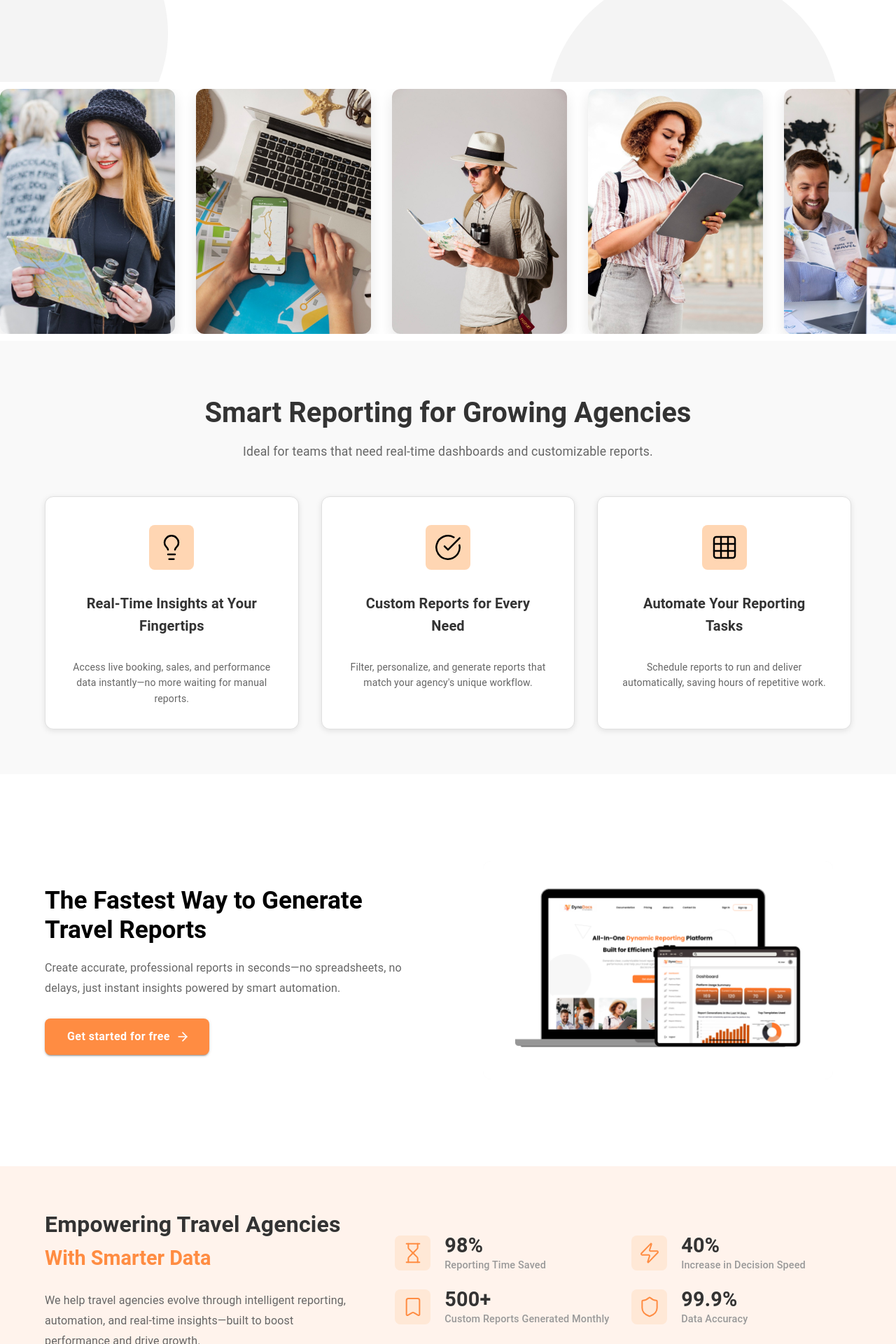
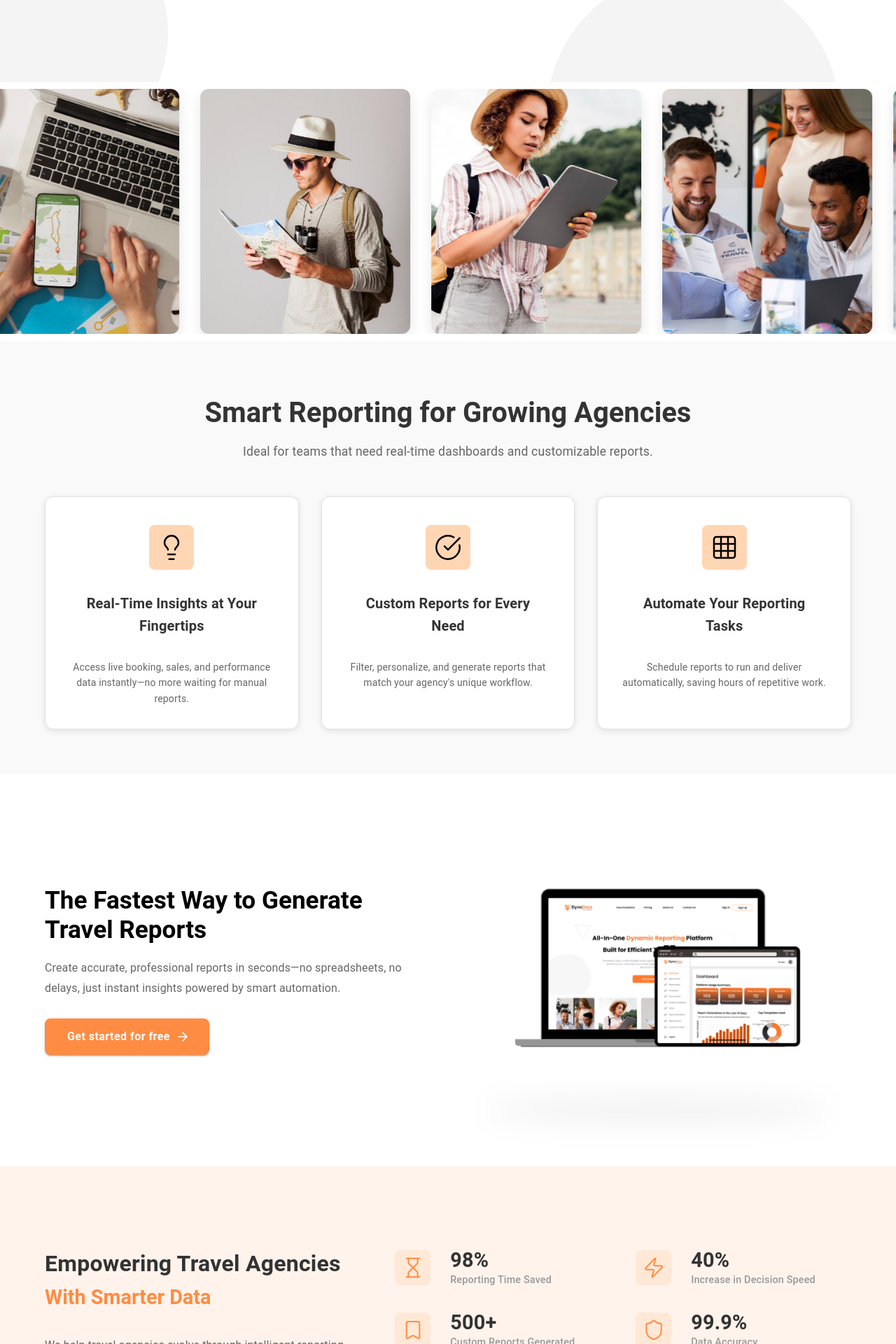
Before and after one commit to LDTECHSL/dyno-docs, a React (Vite) app in the folder dyno-docs-ui/: page / in a window 1280 px wide. Shown: the part 480-2400 px from the top of the page at 70% size. Built offline with nearby package versions, Linux system fonts and the light colour scheme.

Commit message:
Add AOS library for animations and enhance UI components with AOS attributes

```diff
--- a/dyno-docs-ui/package.json
+++ b/dyno-docs-ui/package.json
@@ -14,6 +14,7 @@
     "@emotion/styled": "^11.14.1",
     "@mui/icons-material": "^7.3.6",
     "@mui/material": "^7.3.6",
+    "aos": "^2.3.4",
     "axios": "^1.13.2",
     "lucide-react": "^0.561.0",
     "react": "^19.2.0",
@@ -23,6 +24,7 @@
   },
   "devDependencies": {
     "@eslint/js": "^9.39.1",
+    "@types/aos": "^3.0.7",
     "@types/node": "^24.10.0",
     "@types/react": "^19.2.2",
     "@types/react-dom": "^19.2.2",
--- a/dyno-docs-ui/src/App.tsx
+++ b/dyno-docs-ui/src/App.tsx
@@ -1,10 +1,16 @@
+import { useEffect } from "react"
 import { Route, Routes } from "react-router-dom"
+import AOS from "aos"
+import "aos/dist/aos.css"
 import Home from "./pages/Home"
 import Dashboard from "./pages/Dashboard"
 import AgencyData from "./pages/AgencyData"
 import Toast from "./components/Toast"
 
 function App() {
+  useEffect(() => {
+    AOS.init({ duration: 900, once: true, easing: "ease-out-cubic" })
+  }, [])
 
   return (
     <>
--- a/dyno-docs-ui/src/components/CTASection.tsx
+++ b/dyno-docs-ui/src/components/CTASection.tsx
@@ -23,6 +23,7 @@ const CTASection = () => {
                   fontSize: { xs: "1.8rem", md: "2.2rem" },
                   lineHeight: 1.2,
                 }}
+                data-aos="fade-right"
               >
                 The Fastest Way to Generate Travel Reports
               </Typography>
@@ -34,6 +35,7 @@ const CTASection = () => {
                   fontSize: { xs: "0.95rem", md: "1rem" },
                   mb: 3.5,
                 }}
+                data-aos="fade-right"
               >
                 Create accurate, professional reports in seconds—no spreadsheets,
                 no delays, just instant insights powered by smart automation.
@@ -56,6 +58,7 @@ const CTASection = () => {
                     transform: "translateX(4px)",
                   },
                 }}
+                data-aos="fade-right"
               >
                 Get started for free
               </Button>
@@ -72,6 +75,7 @@ const CTASection = () => {
                 alignItems: "center",
                 minHeight: { xs: "300px", md: "400px" },
               }}
+              data-aos="fade-left"
             >
               {/* Placeholder for dashboard image */}
               <Box
--- a/dyno-docs-ui/src/components/FeaturesSection.tsx
+++ b/dyno-docs-ui/src/components/FeaturesSection.tsx
@@ -37,6 +37,7 @@ const FeaturesSection = () => {
               mt: 2,
               fontSize: { xs: "1.8rem", md: "2.5rem" },
             }}
+            data-aos="fade-up"
           >
             Smart Reporting for Growing Agencies
           </Typography>
@@ -48,6 +49,7 @@ const FeaturesSection = () => {
               maxWidth: "600px",
               mx: "auto",
             }}
+            data-aos="fade-up"
           >
             Ideal for teams that need real-time dashboards and customizable
             reports.
@@ -74,6 +76,8 @@ const FeaturesSection = () => {
                       transform: "translateY(-4px)",
                     },
                   }}
+                  data-aos="fade-up"
+                  data-aos-delay={index * 100}
                 >
                   <CardContent
                     sx={{
--- a/dyno-docs-ui/src/components/HeroImageSlider.tsx
+++ b/dyno-docs-ui/src/components/HeroImageSlider.tsx
@@ -14,16 +14,20 @@ export default function HeroImageSlider() {
     image5,
   ];
 
+  const loopedImages = [...images, ...images, ...images];
+
   return (
     <div className="slider-container">
-    {images.map((imgSrc, index) => (
+      <div className="slider-track">
+        {loopedImages.map((imgSrc, index) => (
           <img
             key={index}
             src={imgSrc}
-        alt={`Slide ${index + 1}`}
+            alt={`Slide ${index % images.length + 1}`}
             className="slider-image"
           />
         ))}
       </div>
+    </div>
   );
 }
--- a/dyno-docs-ui/src/components/StatsSection.tsx
+++ b/dyno-docs-ui/src/components/StatsSection.tsx
@@ -1,41 +1,101 @@
+import { useEffect, useMemo, useRef, useState } from "react";
 import { Container, Grid, Box, Typography } from "@mui/material";
 import { Hourglass, Zap, Bookmark, Shield } from "lucide-react";
 
 const StatsSection = () => {
-  const stats = [
+  const stats = useMemo(
+    () => [
       {
         icon: Hourglass,
-      value: "98%",
+        value: 98,
+        suffix: "%",
         label: "Reporting Time Saved",
       },
       {
         icon: Zap,
-      value: "40%",
+        value: 40,
+        suffix: "%",
         label: "Increase in Decision Speed",
       },
       {
         icon: Bookmark,
-      value: "500+",
+        value: 500,
+        suffix: "+",
         label: "Custom Reports Generated Monthly",
       },
       {
         icon: Shield,
-      value: "99.9%",
+        value: 99.9,
+        suffix: "%",
         label: "Data Accuracy",
       },
-  ];
+    ],
+    [],
+  );
+
+  const [counts, setCounts] = useState<number[]>(() => stats.map(() => 0));
+  const cardRefs = useRef<(HTMLDivElement | null)[]>([]);
+  const animatedSet = useRef<Set<number>>(new Set());
+
+  useEffect(() => {
+    const animateValue = (index: number, target: number, duration = 1400) => {
+      const start = performance.now();
+
+      const step = (timestamp: number) => {
+        const progress = Math.min((timestamp - start) / duration, 1);
+        const eased = 1 - Math.pow(1 - progress, 3); // easeOutCubic for a smooth finish
+        const current = target * eased;
+
+        setCounts((prev) => {
+          const next = [...prev];
+          next[index] = current;
+          return next;
+        });
+
+        if (progress < 1) {
+          requestAnimationFrame(step);
+        }
+      };
+
+      requestAnimationFrame(step);
+    };
+
+    const observer = new IntersectionObserver(
+      (entries) => {
+        entries.forEach((entry) => {
+          if (!entry.isIntersecting) return;
+          const index = Number(entry.target.getAttribute("data-stat-index"));
+          if (Number.isNaN(index)) return;
+          if (animatedSet.current.has(index)) return;
+
+          animatedSet.current.add(index);
+          animateValue(index, stats[index].value);
+        });
+      },
+      { threshold: 0.35 },
+    );
+
+    cardRefs.current.forEach((card, index) => {
+      if (card) {
+        card.setAttribute("data-stat-index", String(index));
+        observer.observe(card);
+      }
+    });
+
+    return () => observer.disconnect();
+  }, [stats]);
 
   return (
-    <Box sx={{ py: 8, bgcolor: "#ff7b2e17", px: { xs: 2, md: 5 } }}>
+    <Box sx={{ py: 15, bgcolor: "#ff7b2e17", px: { xs: 2, md: 5 } }}>
       <Container maxWidth="lg">
         <Grid
           container
           spacing={{ xs: 4, md: 6 }}
-          alignItems="center"
+          alignItems="stretch"
         >
           {/* Left Content */}
           <Grid size={{ xs: 12, md: 5 }}>
-            <Box>
+            <Box data-aos="fade-right">
               <Typography
                 variant="h4"
                 sx={{
@@ -52,7 +112,7 @@ const StatsSection = () => {
                 sx={{
                   color: "#FF8C42",
                   fontWeight: "bold",
-                  mb: 3.5,
+                  mb: 4.5,
                   fontSize: { xs: "1.3rem", md: "1.8rem" },
                 }}
               >
@@ -75,16 +135,29 @@ const StatsSection = () => {
 
           {/* Right Stats Grid */}
           <Grid size={{ xs: 12, md: 7 }}>
-            <Grid container spacing={{ xs: 2.5, md: 3 }}>
+            <Grid container spacing={{ xs: 3.5, md: 4.5 }}>
               {stats.map((stat, index) => {
                 const IconComponent = stat.icon;
+                const isDecimal = stat.value % 1 !== 0;
+                const displayValue = isDecimal
+                  ? counts[index].toFixed(1)
+                  : Math.round(counts[index]).toLocaleString();
+
                 return (
-                  <Grid size={{ xs: 12, sm: 6 }} key={index}>
+                  <Grid
+                    size={{ xs: 12, sm: 6 }}
+                    key={index}
+                    data-aos="fade-up"
+                    data-aos-delay={index * 120}
+                  >
                     <Box
+                      ref={(el) => {
+                        cardRefs.current[index] = el as HTMLDivElement | null;
+                      }}
                       sx={{
                         display: "flex",
                         alignItems: "flex-start",
-                        gap: 2.5,
+                        gap: 3.5,
                       }}
                     >
                       {/* Icon Container */}
@@ -120,7 +193,8 @@ const StatsSection = () => {
                             mb: 0.5,
                           }}
                         >
-                          {stat.value}
+                          {displayValue}
+                          {stat.suffix}
                         </Typography>
                         <Typography
                           variant="body2"
--- a/dyno-docs-ui/src/styles/footer.css
+++ b/dyno-docs-ui/src/styles/footer.css
@@ -4,7 +4,7 @@
     border-radius: 20px;
     margin: 20px auto;
     width: 98%;
-    max-width: 1400px;
+    max-width: 1500px;
 }
 
 .footer-top {
--- a/dyno-docs-ui/src/styles/hero.css
+++ b/dyno-docs-ui/src/styles/hero.css
@@ -174,10 +174,18 @@
   width: 100%;
   margin: 10px auto;
   position: relative;
-  text-align: center;
+  overflow: hidden;
+}
+
+.slider-track {
   display: flex;
   gap: 30px;
-  overflow-x: auto;
+  width: max-content;
+  animation: slide-left 40s linear infinite;
+}
+
+.slider-container:hover .slider-track {
+  animation-play-state: paused;
 }
 
 .slider-image {
@@ -186,6 +194,11 @@
   border-radius: 12px;
   object-fit: cover;
   box-shadow: 0 8px 20px rgba(0,0,0,0.1);
+}
+
+@keyframes slide-left {
+  from { transform: translateX(0); }
+  to { transform: translateX(-50%); }
 }
 
 /* Dots */
```
Also changed, not shown: 1 other file (tests, documents, lock files or other folders). Lines whose indentation alone changed are shown as unchanged.
